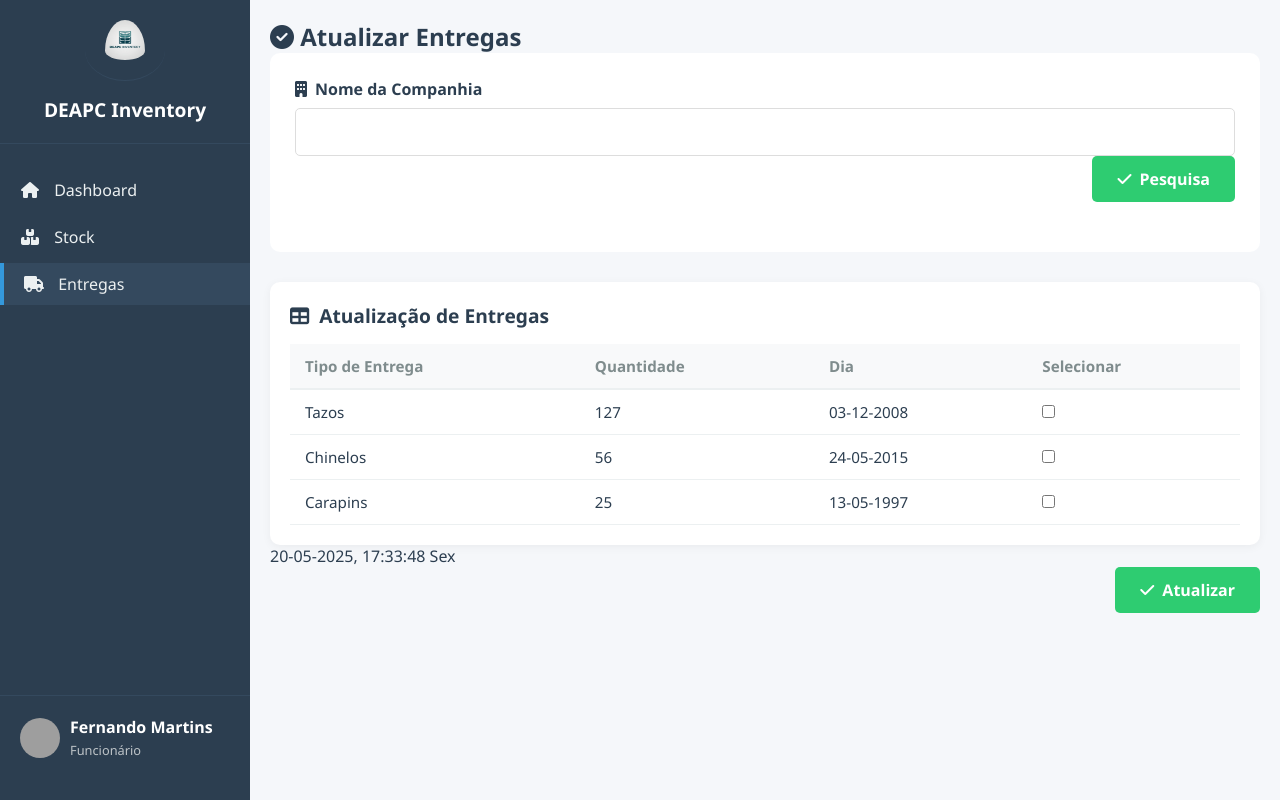
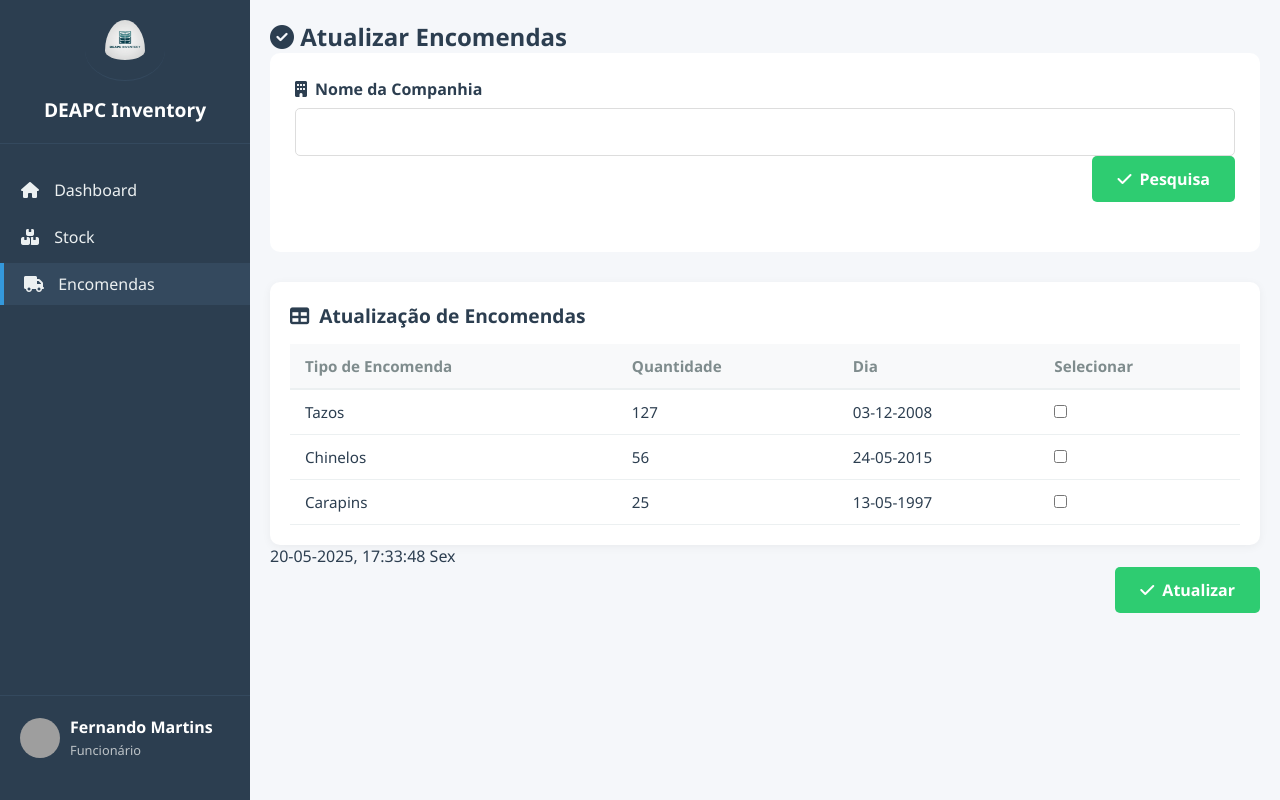
Before and after one commit to Cefleon/DEAPC_Projeto, a PHP site: page /encomendas.php in a window 1280 px wide. Run offline with PHP 8.4, Linux system fonts and the light colour scheme; grey boxes are pictures that could not be loaded.

Commit message:
Corrigido erro de escrita de variável

```diff
--- a/encomendas.php
+++ b/encomendas.php
@@ -95,7 +95,7 @@ else {
                 <ul>
 		    <li><a href="dashboard.php"><i class="fas fa-home"></i> Dashboard</a></li>
                     <li><a href="stock.php"><i class="fas fa-boxes"></i> Stock</a></li>
-		    <li class="active"><a href="#"><i class="fas fa-truck"></i> Entregas</a></li>
+		    <li class="active"><a href="#"><i class="fas fa-truck"></i> Encomendas</a></li>
                 </ul>
             </nav>
             <div class="user-profile">
@@ -109,7 +109,7 @@ else {
 
         <!-- Main Content -->
         <main class="main-content">
-        <h2><i class="fas fa-check-circle"></i> Atualizar Entregas</h2>
+        <h2><i class="fas fa-check-circle"></i> Atualizar Encomendas</h2>
             <form action="encomendas.php" method="get" class="delivery-form">
                 <div class="form-group">
                     <label for="company"><i class="fas fa-building"></i> Nome da Companhia</label>
@@ -122,14 +122,14 @@ else {
                 </div>
             </form>
             <!-- Seção Tabela -->
-            <form action="encomendas.php" method="post" id="entregasForm">
+            <form action="encomendas.php" method="post" id="encomendasForm">
             <section class="report-section">
-                <h2><i class="fas fa-table"></i> Atualização de Entregas</h2>
+                <h2><i class="fas fa-table"></i> Atualização de Encomendas</h2>
                 <div class="table-container">
                 <table>
                   <thead>
                     <tr>
-                      <th>Tipo de Entrega</th>
+                      <th>Tipo de Encomenda</th>
                       <th>Quantidade</th>
 				              <th>Dia</th>
 				              <th>Selecionar</th>
```
